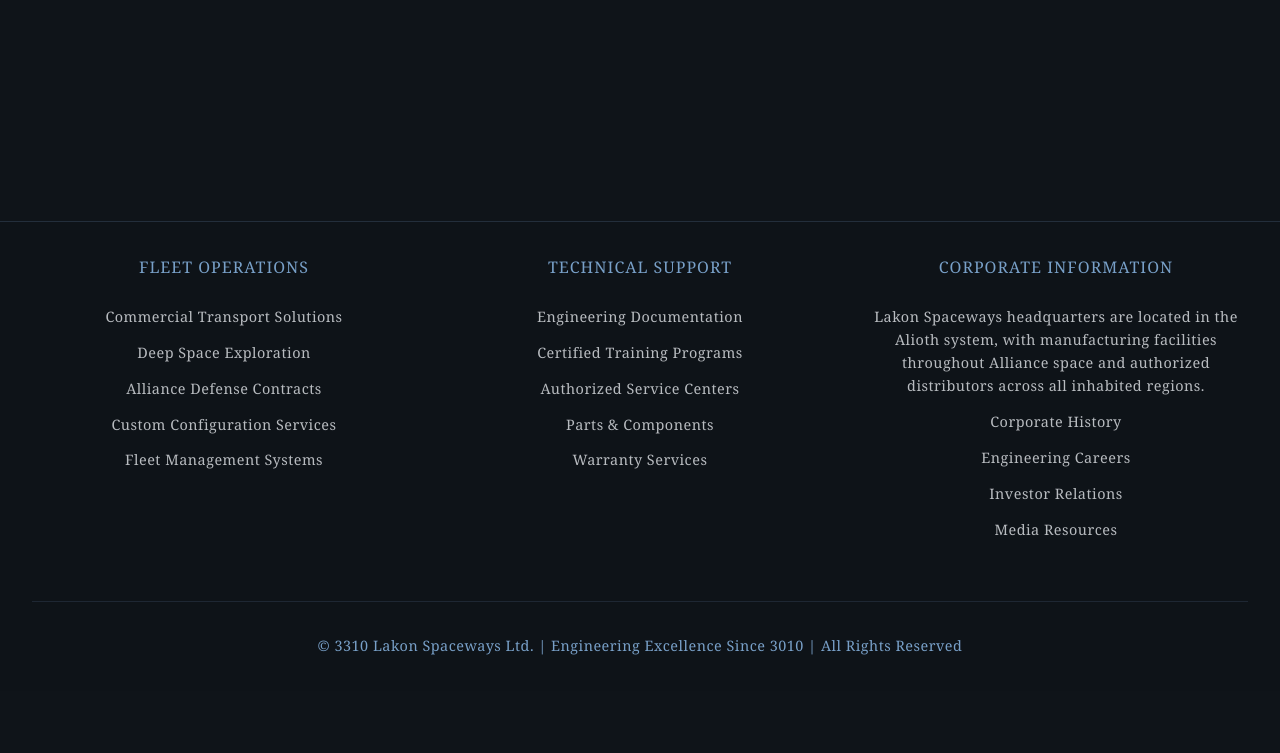
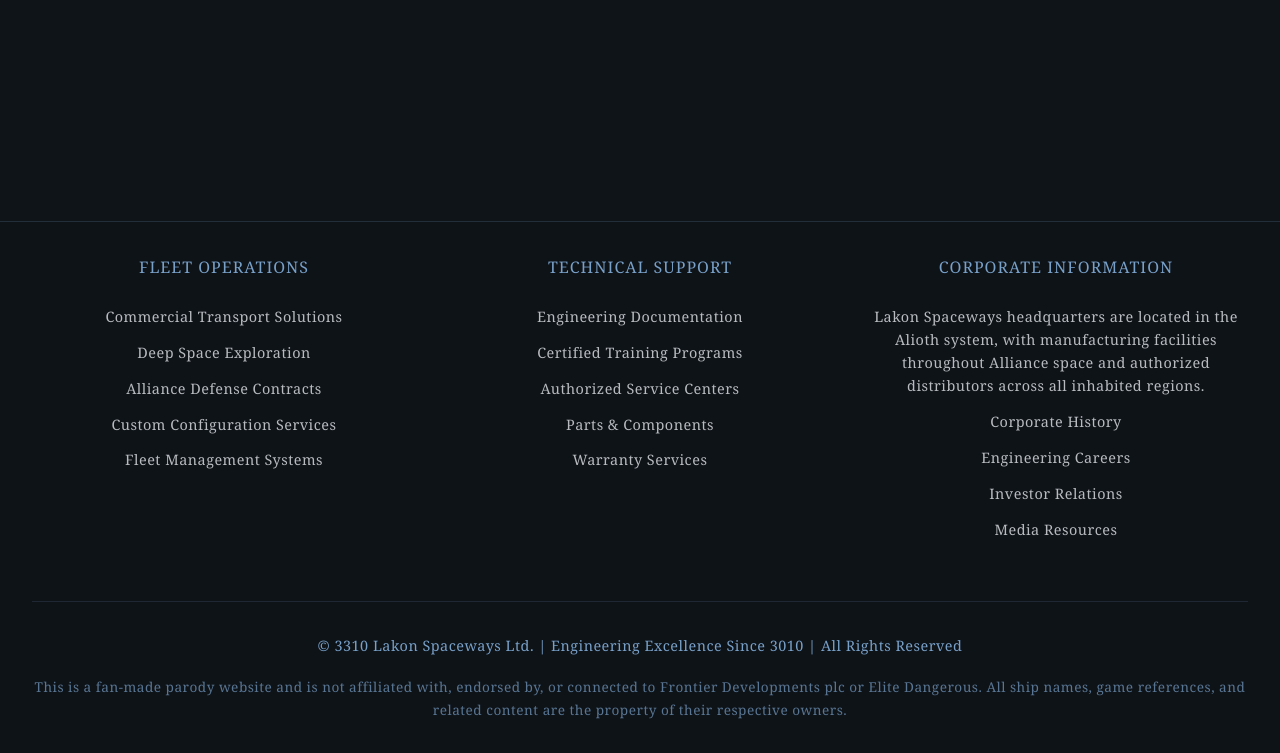
Before and after one commit to SgtEpsilon/LakonSpaceways, a plain HTML site: page resources.html in a window 1280 px wide. Shown: the part 2299-3052 px from the top of the page. Before the commit the page ends 2990 px from the top, so only its background shows below. Drawn offline with Linux system fonts and the light colour scheme.

Commit message:
Add parody disclaimer to site footers
Added a disclaimer to the footer of contact.html, index.html, and resources.html clarifying the site is a fan-made parody and not affiliated with Frontier Developments or Elite Dangerous. Also fixed minor HTML formatting and updated a comment in resources.html to note a bug fix.

```diff
--- a/resources.html
+++ b/resources.html
@@ -35,7 +35,7 @@
 		<!-- TAB CONTROLS -->
         <div class="resource-tabs fade-in">
 			<button class="tab-button active" onclick="showResourceGroup('all')">All Resources</button>
-			<!-- On load, the 'all' tab only shows 6 of the resources available. need to find why it's only caching those-->
+			<!-- On load, the 'all' tab only shows 6 of the resources available. need to find why it's only caching those|| Bug fixed!-->
 			<button class="tab-button" onclick="showResourceGroup('emergency')">Emergency Assistance</button>
             <button class="tab-button" onclick="showResourceGroup('essential')">Essential Resources</button>
             <button class="tab-button" onclick="showResourceGroup('specialized')">Specialized Tools</button>
@@ -290,7 +290,9 @@
         </div>
         <div class="footer-bottom">
             <p>© 3310 Lakon Spaceways Ltd. | Engineering Excellence Since 3010 | All Rights Reserved</p>
+			<p style="margin-top: 1rem; font-size: 0.85rem; opacity: 0.7;">This is a fan-made parody website and is not affiliated with, endorsed by, or connected to Frontier Developments plc or Elite Dangerous. All ship names, game references, and related content are the property of their respective owners.</p>
         </div>
     </footer>
-
     <script src="scripts.js"></script>
+</body>
+</html>
```
Also changed, not shown: contact.html (+3 -1 lines), index.html (+1 -1 lines).
